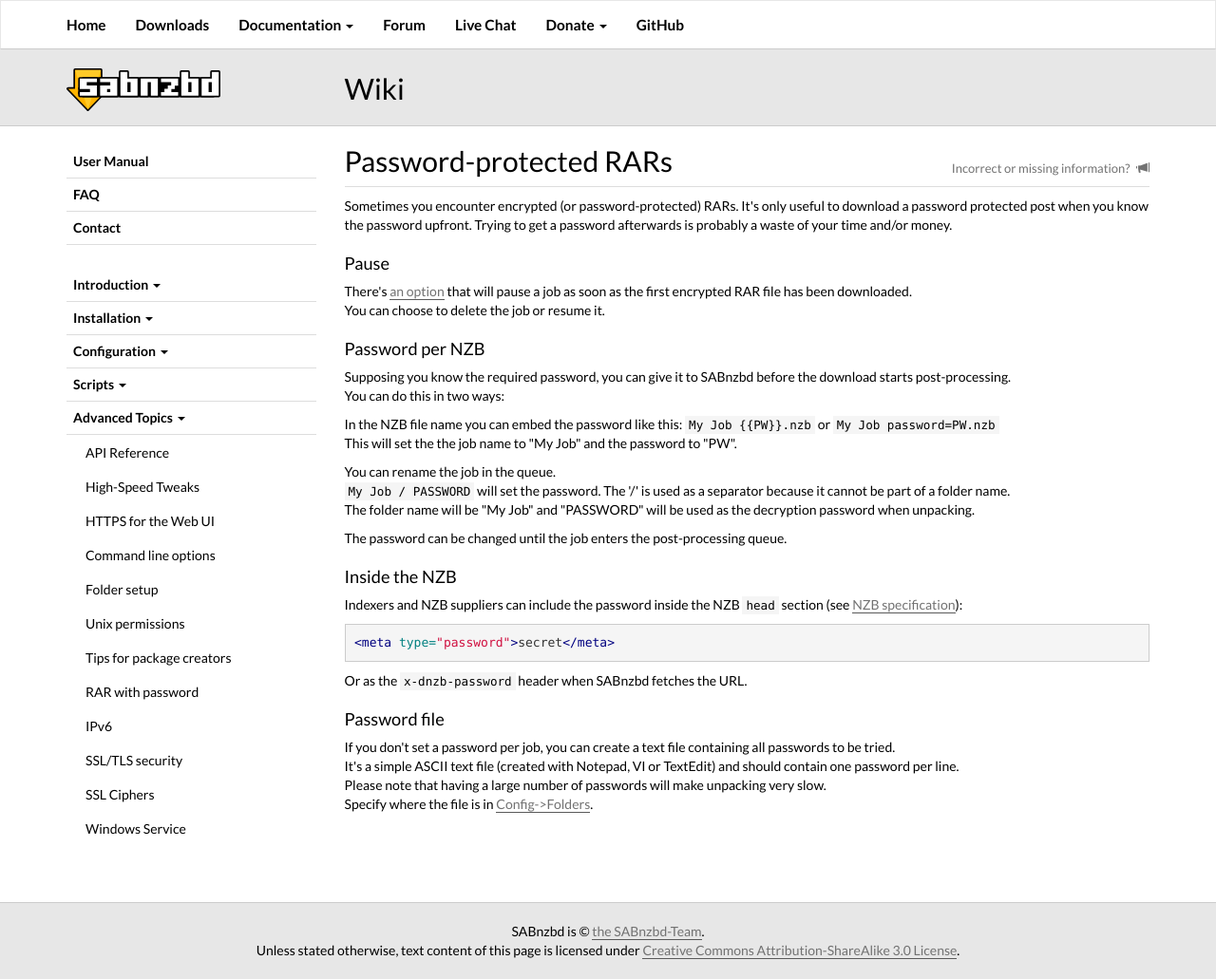
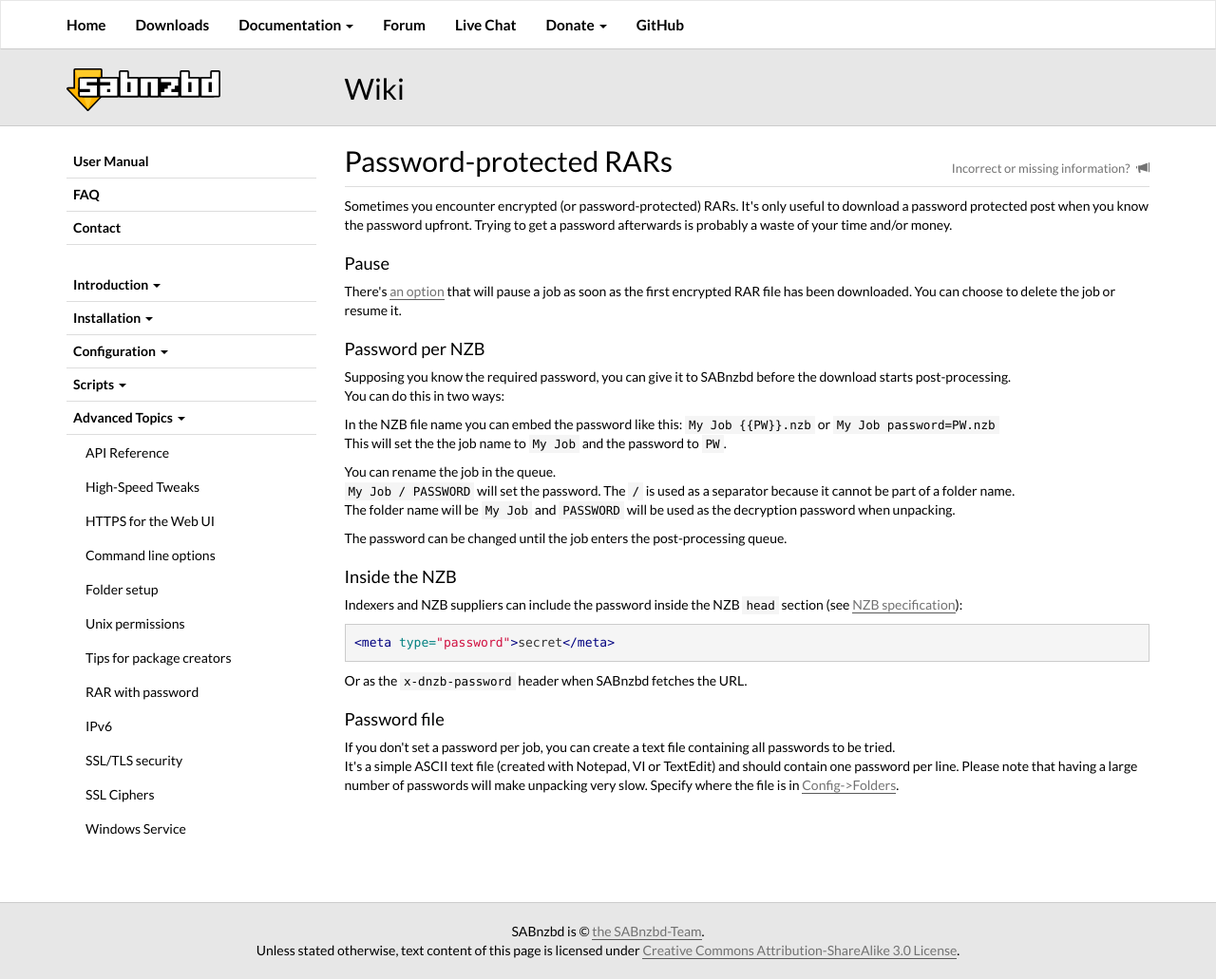
Before and after one commit to sabnzbd/sabnzbd.github.io, a Jekyll site: the page built from wiki/advanced/password-protected-rars.html, in a window 1280 px wide. Shown: the whole page at 95% size. Built offline with Jekyll 4.4.1, drawn with Linux system fonts in a browser that asks for light colours.

```diff
--- a/wiki/advanced/password-protected-rars.html
+++ b/wiki/advanced/password-protected-rars.html
@@ -3,19 +3,18 @@ title: Password-protected RARs
 ---
 <p>Sometimes you encounter encrypted (or password-protected) RARs. It's only useful to download a password protected post when you know the password upfront. Trying to get a password afterwards is probably a waste of your time and/or money.</p>
 <h3 id="toc0"><span>Pause</span></h3>
-<p>There's <a href="/wiki/configuration/{{ site.wiki_version }}/switches">an option</a> that will pause a job as soon as the first encrypted RAR file has been downloaded.<br>
-    You can choose to delete the job or resume it.
+<p>There's <a href="/wiki/configuration/{{ site.wiki_version }}/switches">an option</a> that will pause a job as soon as the first encrypted RAR file has been downloaded. You can choose to delete the job or resume it.
 </p>
 <h3 id="toc1"><span>Password per NZB</span></h3>
 <p>Supposing you know the required password, you can give it to SABnzbd before the download starts post-processing.<br>
     You can do this in two ways:
 </p>
 <p>In the NZB file name you can embed the password like this: {% raw %}<code>My Job {{PW}}.nzb</code>{% endraw %} or <code>My Job password=PW.nzb</code><br>
-    This will set the the job name to "My Job" and the password to "PW".
+    This will set the the job name to <code>My Job</code> and the password to <code>PW</code>.
 </p>
 <p>You can rename the job in the queue.<br>
-    <code>My Job / PASSWORD</code> will set the password. The '/' is used as a separator because it cannot be part of a folder name.<br>
-    The folder name will be "My Job" and "PASSWORD" will be used as the decryption password when unpacking.
+    <code>My Job / PASSWORD</code> will set the password. The <code>/</code> is used as a separator because it cannot be part of a folder name.<br>
+    The folder name will be <code>My Job</code> and <code>PASSWORD</code> will be used as the decryption password when unpacking.
 </p>
 <p>The password can be changed until the job enters the post-processing queue.</p>
 
@@ -29,7 +28,7 @@ title: Password-protected RARs
 
 <h3 id="toc2"><span>Password file</span></h3>
 <p>If you don't set a password per job, you can create a text file containing all passwords to be tried.<br>
-    It's a simple ASCII text file (created with Notepad, VI or TextEdit) and should contain one password per line.<br>
-    Please note that having a large number of passwords will make unpacking very slow.<br>
+    It's a simple ASCII text file (created with Notepad, VI or TextEdit) and should contain one password per line.
+    Please note that having a large number of passwords will make unpacking very slow.
     Specify where the file is in <a href="/wiki/configuration/{{ site.wiki_version }}/folders">Config-&gt;Folders</a>.
 </p>
```
